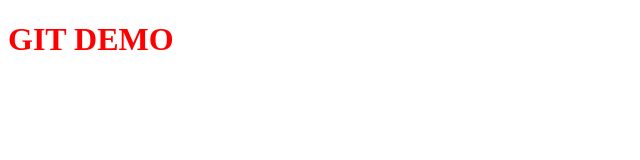
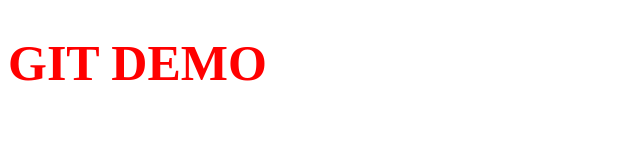
Before and after one commit to pragadeesh-vrdella/demogit, a plain HTML site: page index.html in a window 1280 px wide. Shown: the whole page, without its empty margins (0-640 px from the left). Drawn offline with Linux system fonts and the light colour scheme.

Commit message:
added the link for stylesheet

```diff
--- a/index.html
+++ b/index.html
@@ -6,6 +6,7 @@
     <meta name="viewport" content="width=device-width, initial-scale=1.0">
     <title>Document</title>
     <link rel="stylesheet" href="index.css" />
+    <link rel="stylesheet" href="index1.css" />
 </head>
 
 <body>
```
